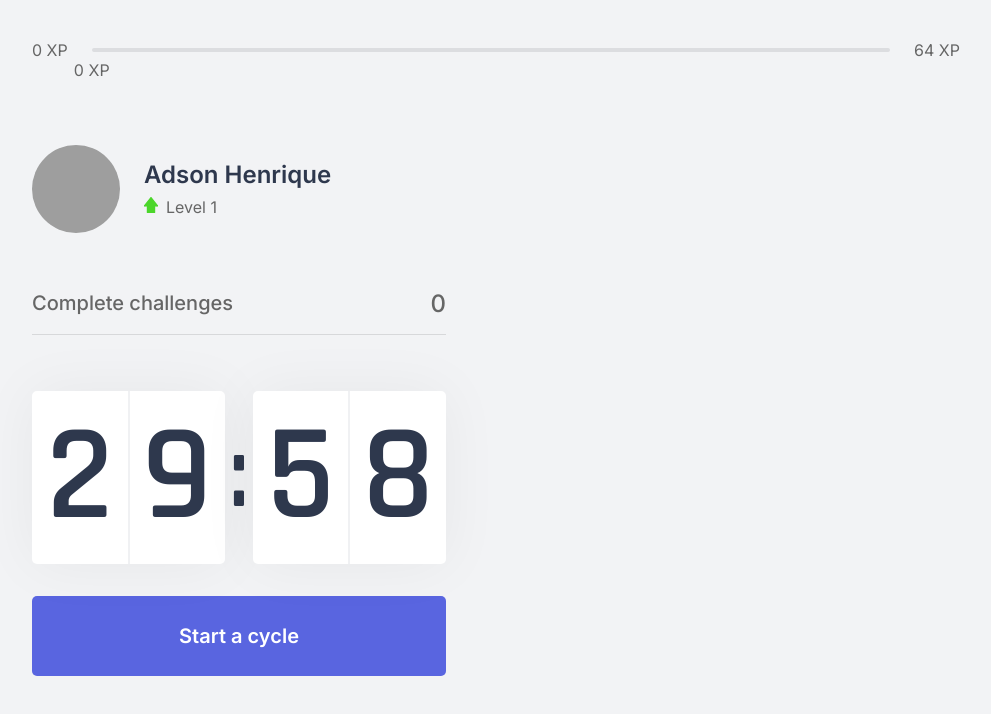
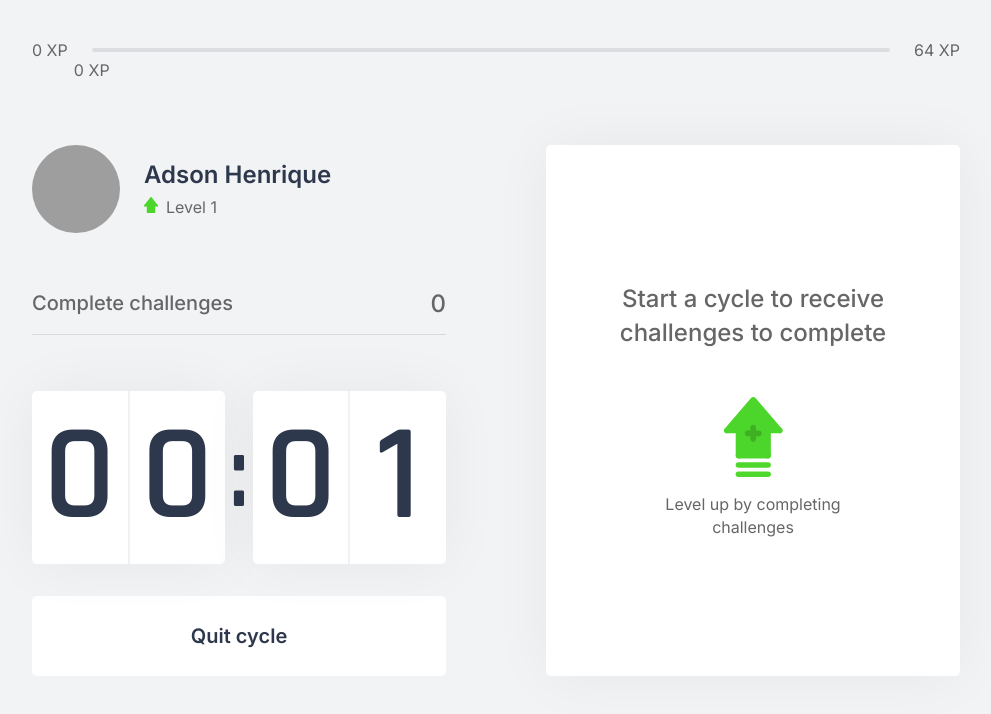
Before and after one commit to AdSoNaTuRaL/move-it, a Next.js app: page / in a window 1280 px wide. Both pictures are taken after a click on the button "Start a cycle". Shown: the top 714 px of the page, without its empty margins (144-1135 px from the left). Built offline with nearby package versions, Linux system fonts and the light colour scheme; grey boxes are pictures that could not be loaded.

Commit message:
Refactoring

```diff
--- a/src/components/Countdown.tsx
+++ b/src/components/Countdown.tsx
@@ -1,9 +1,15 @@
-import { useEffect, useState } from 'react';
+import { useContext, useEffect, useState } from 'react';
+import { ChallengesContext } from '../contexts/ChallengeContext';
 import styles from '../styles/components/Countdown.module.css';
 
+let countdownTimeout: NodeJS.Timeout;
+
 export function Countdown() {
-    const [time, setTime] = useState(30 * 60);
-    const [active, setActive] = useState(false);
+    const { startNewChallenge } = useContext(ChallengesContext);
+
+    const [time, setTime] = useState(0.05 * 60);
+    const [isActive, setIsActive] = useState(false);
+    const [hasFinished, setHasFinished] = useState(false);
 
     const minutes = Math.floor(time / 60);
     const seconds = time % 60;
@@ -12,16 +18,26 @@ export function Countdown() {
     const [leftSecond, rightSecond] = String(seconds).padStart(2, '0').split('');
 
     function startCountdown() {
-        setActive(true);
+        setIsActive(true);
+    }
+
+    function resetCountdown() {
+        clearTimeout(countdownTimeout);
+        setIsActive(false);
+        setTime(0.05 * 60);
     }
 
     useEffect(() => {
-        if (active && time > 0) {
-            setTimeout(() => {
+        if (isActive && time > 0) {
+            countdownTimeout = setTimeout(() => {
                 setTime(time - 1);
             }, 1000)
+        } else if (isActive && time === 0) {
+            setHasFinished(true);
+            setIsActive(false);
+            startNewChallenge();
         }
-    }, [active, time]);
+    }, [isActive, time]);
 
     return (
         <div>
@@ -37,7 +53,36 @@ export function Countdown() {
                 </div>
             </div>
 
-            <button onClick={startCountdown} type="button" className={styles.countdownButton}>Start a cycle</button>
+            { hasFinished ? (
+               <button
+                    disabled
+                    className={styles.countdownButton}
+               >
+                   Finished cycle
+               </button>
+            ) : (
+                <>
+                    { isActive ? (
+                        <button
+                            onClick={resetCountdown}
+                            type="button"
+                            className={`${styles.countdownButton} ${styles.countdownButtonActive}`}
+                        >
+                            Quit cycle
+                        </button>
+                    ) : (
+                        <button
+                            onClick={startCountdown}
+                            type="button"
+                            className={styles.countdownButton}
+                        >
+                            Start a cycle
+                        </button>
+                    ) }
+                </>
+            ) }
+
+
         </div>
     );
 }
--- a/src/pages/index.tsx
+++ b/src/pages/index.tsx
@@ -1,9 +1,10 @@
+import Head from 'next/head';
+
 import { CompleteChallenges } from '../components/CompleteChallenges';
 import { Countdown } from '../components/Countdown';
 import { ExperienceBar } from '../components/ExperienceBar';
+import { ChallengeBox } from '../components/ChallengeBox';
 import { Profile } from '../components/Perfil';
-
-import Head from 'next/head';
 
 import styles from '../styles/pages/Home.module.css';
 
@@ -23,7 +24,7 @@ export default function Home() {
 					<Countdown />
 				</div>
 				<div>
-
+					<ChallengeBox />
 				</div>
 			</section>
 		</div>
```
